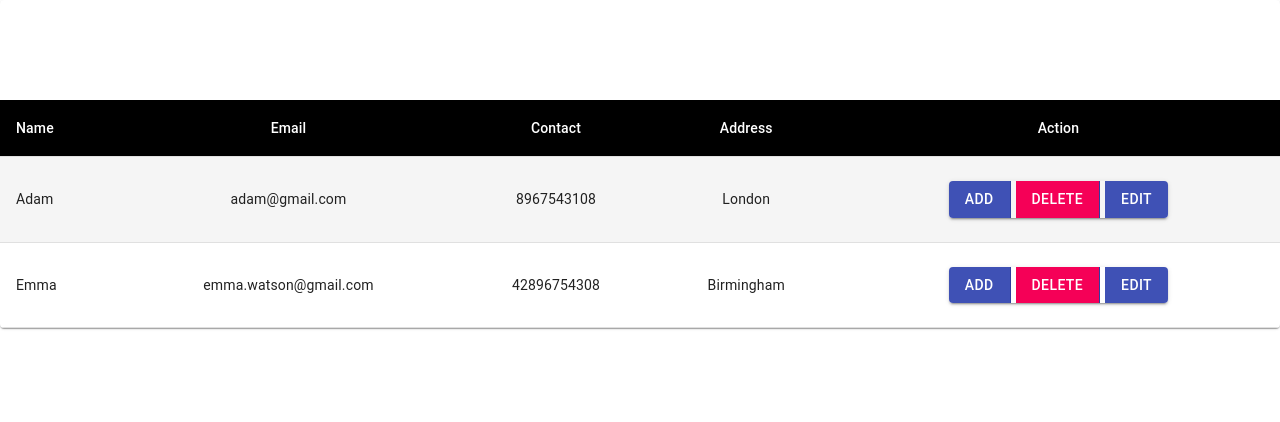
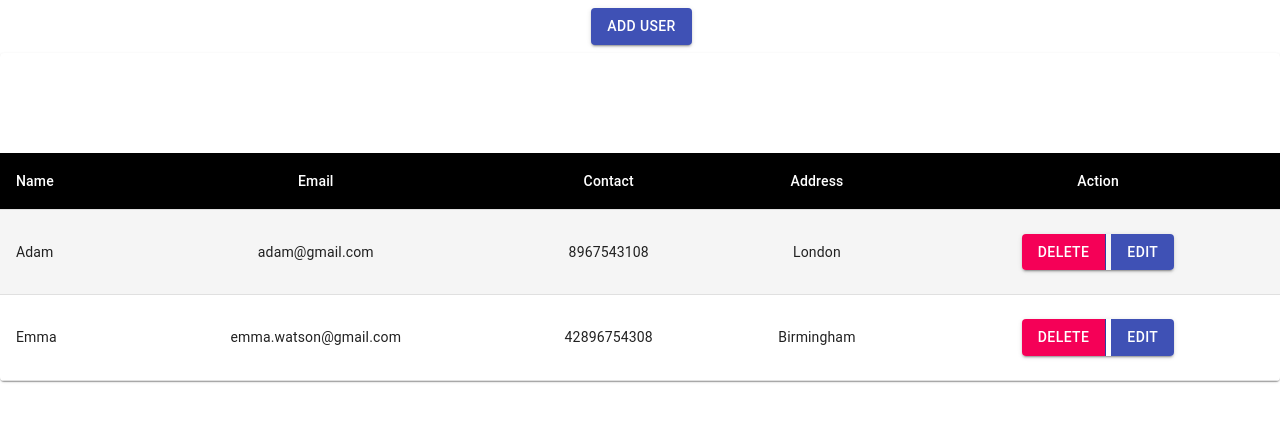
Before and after one commit to HarshJainGitHub/react-json-redux, a React (Create React App) app: page / in a window 1280 px wide. Shown: the top 422 px of the page. Built offline with nearby package versions, Linux system fonts and the light colour scheme; data requests are answered from the project's data file.

Commit message:
addUser page is created

```diff
--- a/src/App.js
+++ b/src/App.js
@@ -1,13 +1,15 @@
 import './App.css';
 import Home from './pages/Home';
 import {Routes , Route} from "react-router-dom"
+import AddUser from './pages/AddUser';
 
 function App() {
   return (
     <div className="app">
          <Routes>
            <Route path="/" element={ <Home />} />
-         </Routes>
+           <Route path="/addUser" element= { <AddUser /> } />
+          </Routes>
     </div>
   );
 }
--- /dev/null
+++ b/src/pages/AddUser.js
@@ -0,0 +1,11 @@
+import React from 'react';
+
+const AddUser = () => {
+  return(
+    <div>
+        <h2>add User</h2>
+    </div>
+  );
+}
+
+export default AddUser;
--- a/src/pages/Home.js
+++ b/src/pages/Home.js
@@ -11,6 +11,7 @@ import { useDispatch , useSelector } from 'react-redux';
 import { deleteUser, loadUsers } from '../redux/action';
 import Button from '@material-ui/core/Button';
 import ButtonGroup from '@material-ui/core/ButtonGroup';
+import { useNavigate } from 'react-router-dom'
 
 
 const StyledTableCell = withStyles((theme) => ({
@@ -67,10 +68,15 @@ const Home = () => {
     const btnStyles = useButtonStyles();
     let dispatch = useDispatch();
     const {users} = useSelector(state => state.userData);
+    let navigate = useNavigate();
 
     useEffect(() => {
         dispatch(loadUsers());
     },[])
+
+    const changeRoute = () => {
+        navigate("/addUser");
+    };
 
     const handleDelete = (id) => {
         if(window.confirm("Are you sure you wanted to delete User ? ")){
@@ -78,7 +84,11 @@ const Home = () => {
         }
     }
   return (
+
     <div>
+        <div className={btnStyles.root}>
+            <Button variant='contained' color="primary" style={{ marginRight: '5px' }} onClick={() => changeRoute()}>ADD USER</Button>
+        </div>
           <TableContainer component={Paper}>
               <Table className={classes.table} sx={{ minWidth: 700 }} aria-label="customized table">
                   <TableHead>
@@ -102,7 +112,6 @@ const Home = () => {
                               <StyledTableCell align="center">
                                 <div className={btnStyles.root}>
                                     <ButtonGroup variant="contained" color="primary" aria-label="contained primary button group">
-                                        <Button style={{marginRight:'5px'}}>Add</Button>
                                         <Button style={{ marginRight: '5px' }} color="secondary" onClick={ () => handleDelete(user.id) }>Delete</Button>
                                         <Button color="primary">Edit</Button>
                                     </ButtonGroup>
```
